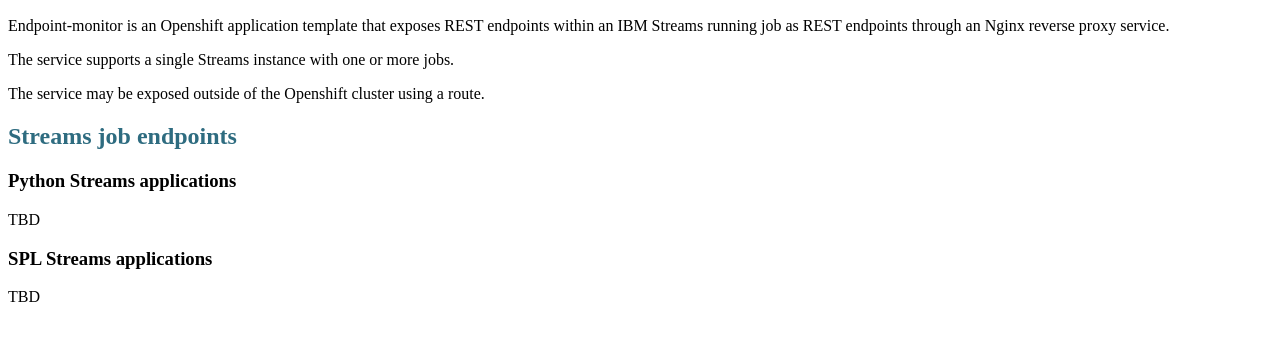
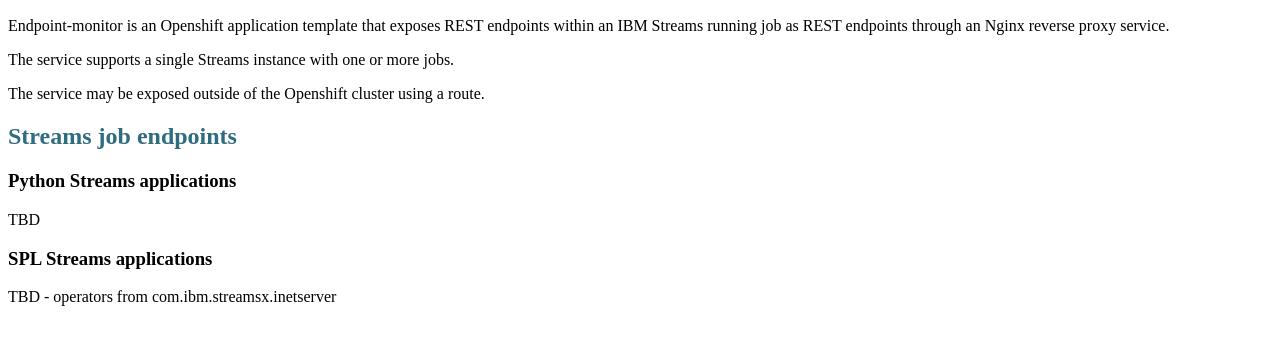
Before and after one commit to IBMStreams/endpoint-monitor, a plain HTML site: page index.html in a window 1280 px wide. Shown: the part 96-440 px from the top of the page. Drawn offline with Linux system fonts and the light colour scheme.

Commit message:
Update index.html

```diff
--- a/index.html
+++ b/index.html
@@ -8,5 +8,5 @@
 <h3>Python Streams applications</h3>
 <p>TBD</p>
 <h3>SPL Streams applications</h3>
-<p>TBD</p>
+<p>TBD - operators from com.ibm.streamsx.inetserver</p>
 </html>
```
